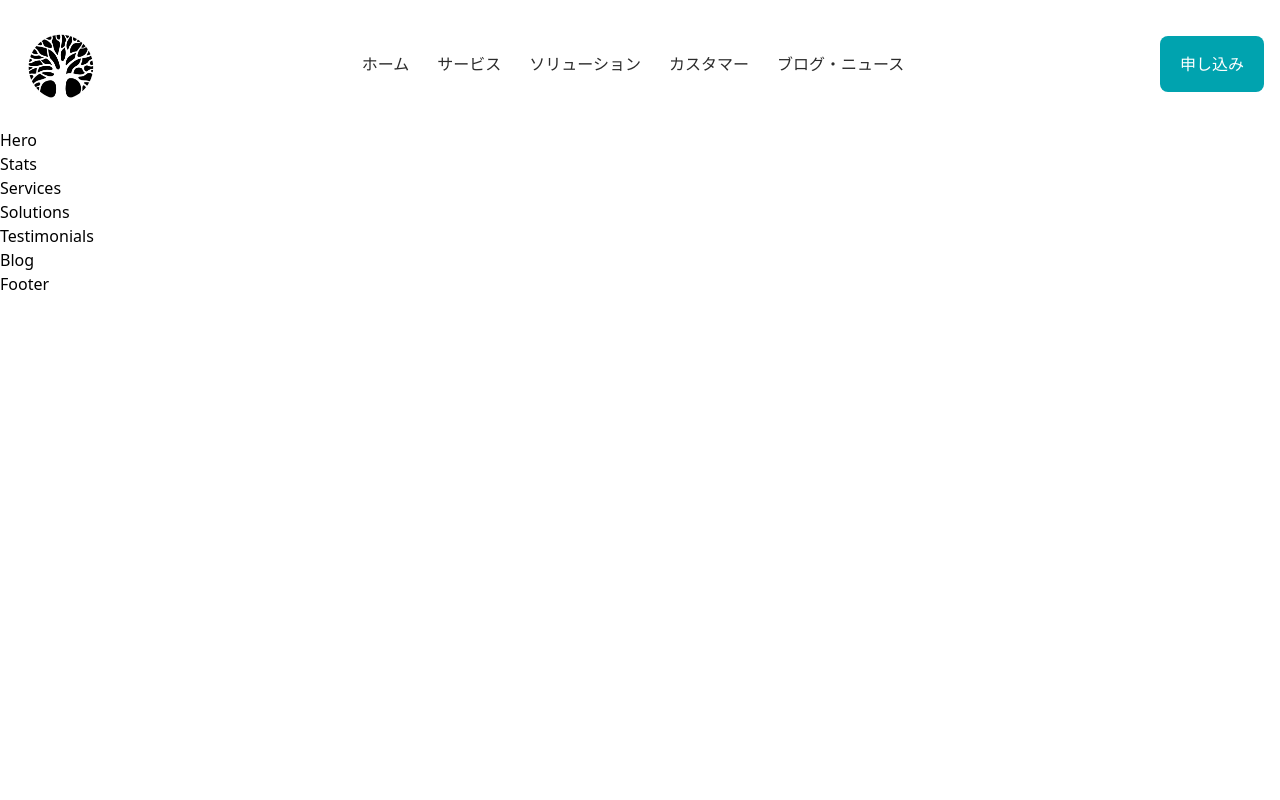
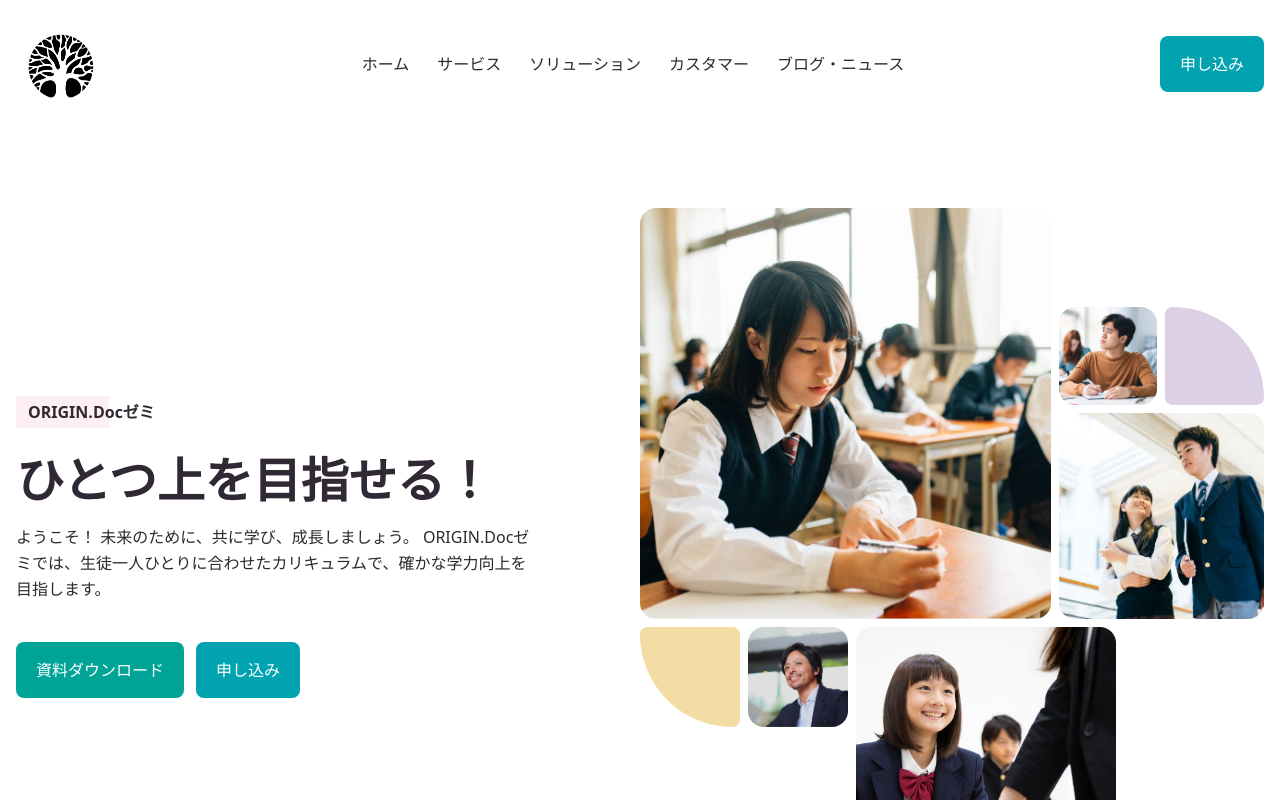
Before and after one commit to mnbk21/next-site, a Next.js app: page / in a window 1280 px wide. Shown: the top 800 px of the page. Built offline with nearby package versions, Linux system fonts and the light colour scheme.

Commit message:
Heroコンポーネントのスタイリング

```diff
--- a/src/app/globals.css
+++ b/src/app/globals.css
@@ -7,3 +7,9 @@
   ease-in-out duration-300 hover:bg-[#1e50a2] hover:shadow-lg
   hover:-top-1 relative top-0 inline-block
 }
+
+.btnGreen {
+  @apply py-4 px-5 text-white rounded-lg bg-green transition-all
+  ease-in-out duration-300 hover:bg-[#006e54] hover:shadow-lg
+  hover:-top-1 relative top-0 inline-block
+}
--- a/src/components/Hero.js
+++ b/src/components/Hero.js
@@ -1,9 +1,76 @@
+import Image from "next/image";
+import Link from "next/link";
+import React from "react";
+
+
+const heroContent = {
+  text: {
+    subTitle: 'ORIGIN.Docゼミ',
+    title: 'ひとつ上を目指せる！',
+    description: 'ようこそ！ 未来のために、共に学び、成長しましょう。 ORIGIN.Docゼミでは、生徒一人ひとりに合わせたカリキュラムで、確かな学力向上を目指します。',
+  },
+  images: {
+    img1: '/assets/hero-img-1.jpg',
+    img2: '/assets/hero-img-2.jpg',
+    img3: '/assets/hero-img-3.jpg',
+    img5: '/assets/hero-img-4.jpg',
+    img4: '/assets/hero-img-5.jpg',
+  }
+}
 
 const Hero = () => {
   return (
-    <>
-      <div>Hero</div>
-    </>
+    <section id="home" className="py-20">
+      <div className="container px-4 mx-auto">
+        <div className="lg:flex justify-between items-center">
+          {/* 左 */}
+          <div className="lg:w-5/12 mb-10 lg:mb-0">
+            <span className='inline-block py-1 pl-3 text-heading font-semibold relative mb-7 before:content-[" "] before:absolute before:w-2/3 before:bg-pinkLight before:left-0 before:top-0 before:bottom-0 before:z-[-1]'>{heroContent.text.subTitle}</span>
+            <h1 className="text-4xl lg:text-5xl font-bold text-heading mb-5">{heroContent.text.title}</h1>
+            <p className="leading-relaxed text-body mb-10">{heroContent.text.description}</p>
+            <div className="flex space-x-3">
+              <Link href={''} className="btnGreen">資料ダウンロード</Link>
+              <Link href={''} className="btnBlue">申し込み</Link>
+            </div>
+          </div>
+
+          {/* 右 */}
+          <div className="lg:w-6/12 space-y-2">
+            {/* 上の段 */}
+            <div className="flex space-x-2 items-stretch">
+              <div className="w-8/12">
+                <Image src={heroContent.images.img1} width={397} height={406} alt={'img1'} className="object-cover h-full w-full rounded-2xl"/>
+              </div>
+              <div className="w-4/12 self-end space-y-2">
+                <div className="grid grid-cols-2 gap-2">
+                  <div>
+                    <Image src={heroContent.images.img2} width={437} height={437} alt={'img2'} className="object-cover h-full w-full rounded-2xl"/>
+                  </div>
+                  <div className="bg-purpleLight rounded-2xl rounded-tr-[200px]"/>
+                </div>
+                <div>
+                  <Image src={heroContent.images.img3} width={374} height={392} alt={'img3'} className="object-cover h-full w-full rounded-2xl"/>
+                </div>
+              </div>
+            </div>
+
+            {/* 下の段 */}
+            <div className="flex space-x-2">
+              <div className="w-4/12">
+                <div className="grid grid-cols-2 gap-2">
+                  <div className="bg-yellowLight rounded-2xl rounded-bl-[200px]"/>
+                    <Image src={heroContent.images.img4} width={394} height={394} alt={'img4'} className="object-cover h-full w-full rounded-2xl"/>
+                </div>
+              </div>
+              <div className="w-5/12">
+                <Image src={heroContent.images.img5} width={446} height={495} alt={'img5'} className="object-cover h-full w-full rounded-2xl"/>
+              </div>
+
+            </div>
+          </div>
+        </div>
+      </div>
+    </section>
   )
 }
 
```
